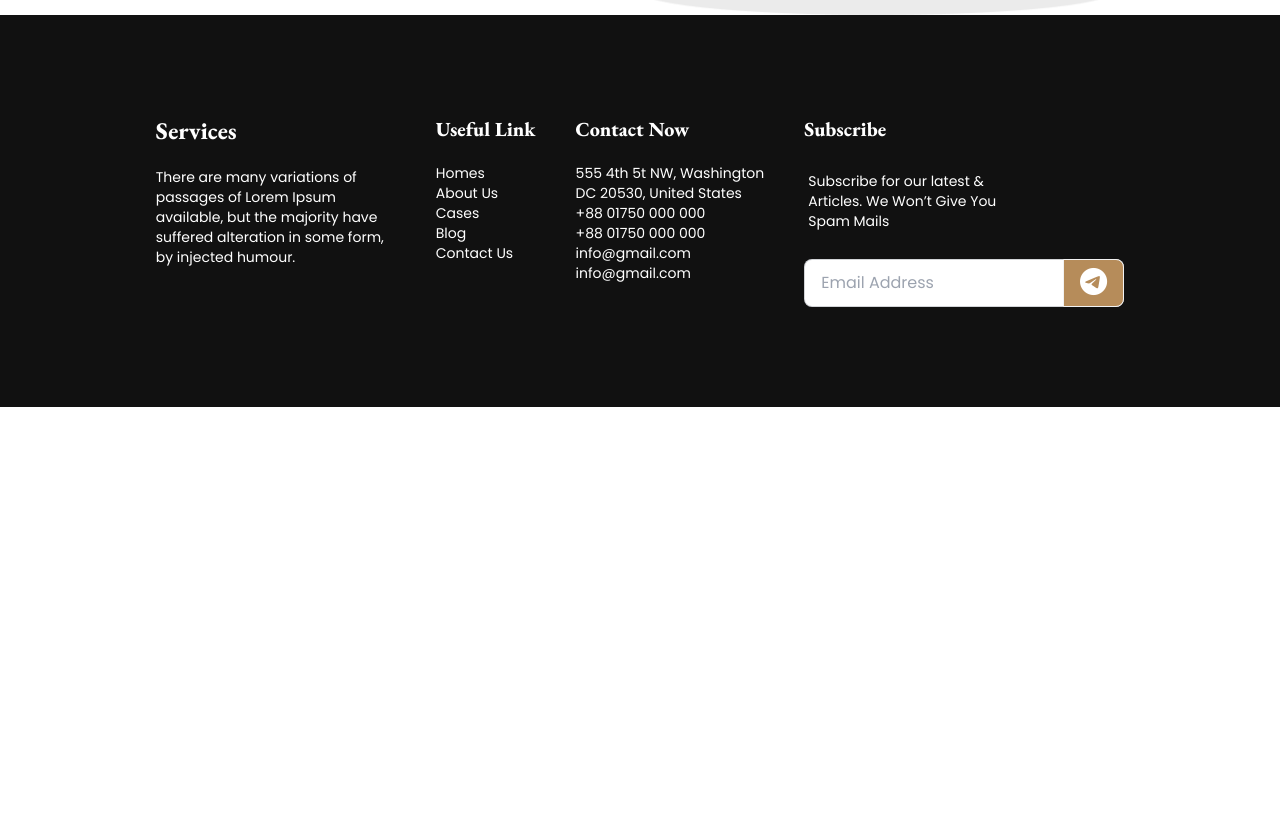
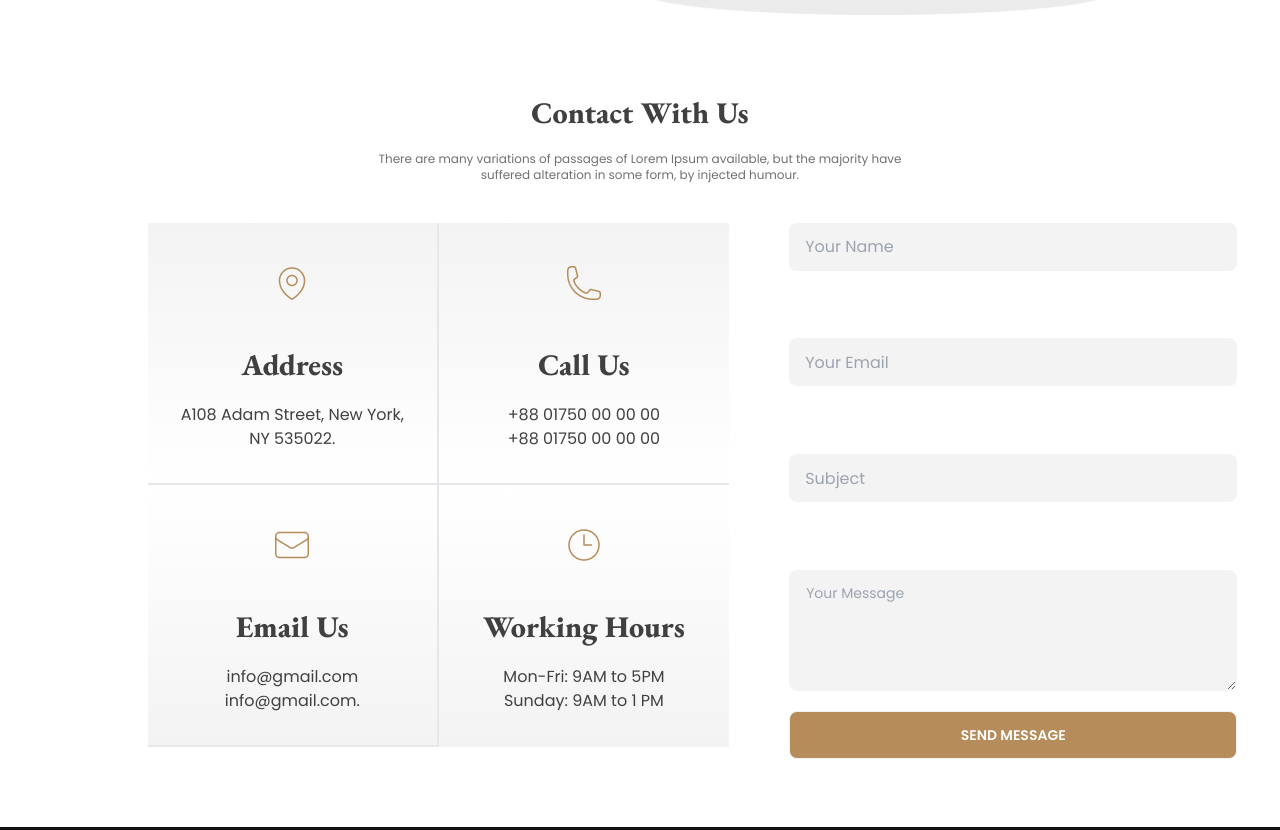
Before and after one commit to TanzilRayhan/Legal-Solutions, a plain HTML site: page index.html in a window 1280 px wide. Shown: the part 3151-3981 px from the top of the page. Before the commit the page ends 3558 px from the top, so only its background shows below. Drawn offline with nearby package versions, Linux system fonts and the light colour scheme.

Commit message:
contact added

```diff
--- a/index.html
+++ b/index.html
@@ -296,6 +296,65 @@
 
             </div>
         </section>
+        <section class="max-w-5xl mx-auto">
+            <div class="text-center">
+                <h3 class="eb-garamond text-3xl font-extrabold mt-20 my-5">Contact With Us</h3>
+                <p class="px-5 mb-10 text-[#707070] text-xs lg:px-60">
+                    There are many variations of passages of Lorem Ipsum available, but the majority have suffered alteration in some form, by injected humour.
+                </p>
+            </div>
+            <div class="flex flex-col lg:flex-row">
+                <div class="grid mx-5 grid-cols-1 mb-20 lg:grid-cols-2">
+                    <div class="card rounded-none max-[200px] border-b-2 lg:border-r-2 lg:border-b-2 bg-gradient-to-b from-[#F3F3F3] to-[white]  ">
+                        <figure class="px-10 pt-10">
+                          <img src="./images/location.png"  class="" />
+                        </figure>
+                        <div class="card-body items-center text-center ">
+                          <h2 class="card-title eb-garamond py-3 text-3xl font-extrabold">Address</h2>
+                          <p>A108 Adam Street,
+                            New York, NY 535022.</p>
+                        </div>
+                      </div>
+                      <div class="card rounded-none max-[200px] border-b-2 lg:border-b-2 bg-gradient-to-b from-[#F3F3F3] to-[white]  ">
+                        <figure class="px-10 pt-10">
+                          <img src="./images/call.png"  class="" />
+                        </figure>
+                        <div class="card-body items-center text-center ">
+                          <h2 class="card-title eb-garamond py-3 text-3xl font-extrabold">Call Us</h2>
+                          <p>+88 01750 00 00 00 <br>
+                            +88 01750 00 00 00</p>
+                        </div>
+                      </div>
+                      <div class="card rounded-none max-[200px] border-b-2 lg:border-r-2  bg-gradient-to-t from-[#F3F3F3] to-[white]  ">
+                        <figure class="px-10 pt-10">
+                          <img src="./images/email.png"  class="" />
+                        </figure>
+                        <div class="card-body items-center text-center ">
+                          <h2 class="card-title eb-garamond py-3 text-3xl font-extrabold">Email Us</h2>
+                          <p>info@gmail.com <br>
+                            info@gmail.com.</p>
+                        </div>
+                      </div>
+                      <div class="card rounded-none max-[200px] bg-gradient-to-t from-[#F3F3F3] to-[white]  ">
+                        <figure class="px-10 pt-10">
+                          <img src="./images/time.png"  class="" />
+                        </figure>
+                        <div class="card-body items-center text-center ">
+                          <h2 class="card-title eb-garamond py-3 text-3xl font-extrabold">Working Hours</h2>
+                          <p>Mon-Fri: 9AM to 5PM <br>
+                            Sunday: 9AM to 1 PM</p>
+                        </div>
+                      </div>
+                </div>
+                <div class="grid grid-cols-1 mx-5 lg:ml-10 ">
+                    <input type="text" placeholder="Your Name" class="input lg:w-[550px] border-none bg-[#F3F3F3] lg:max-w-md mb-5" />
+                    <input type="text" placeholder="Your Email" class="input lg:w-[550px] border-none bg-[#F3F3F3] lg:max-w-md mb-5" />
+                    <input type="text" placeholder="Subject" class="input lg:w-[550px] border-none bg-[#F3F3F3] lg:max-w-md mb-5" />
+                    <textarea class="textarea bg-[#F3F3F3] lg:w-[550px] lg:max-w-md mb-5" placeholder="Your Message"></textarea>
+                    <button class="btn bg-[#B68C5A] lg:w-[550px] lg:max-w-md text-white mb-5">Send Message</button>
+                </div>
+            </div>
+        </section>
     </main>
     <footer class="footer p-5 bg-[#111] text-white">
         <div class="max-w-5xl mx-auto lg:py-20 lg:gap-10 flex flex-col lg:flex-row">
```
